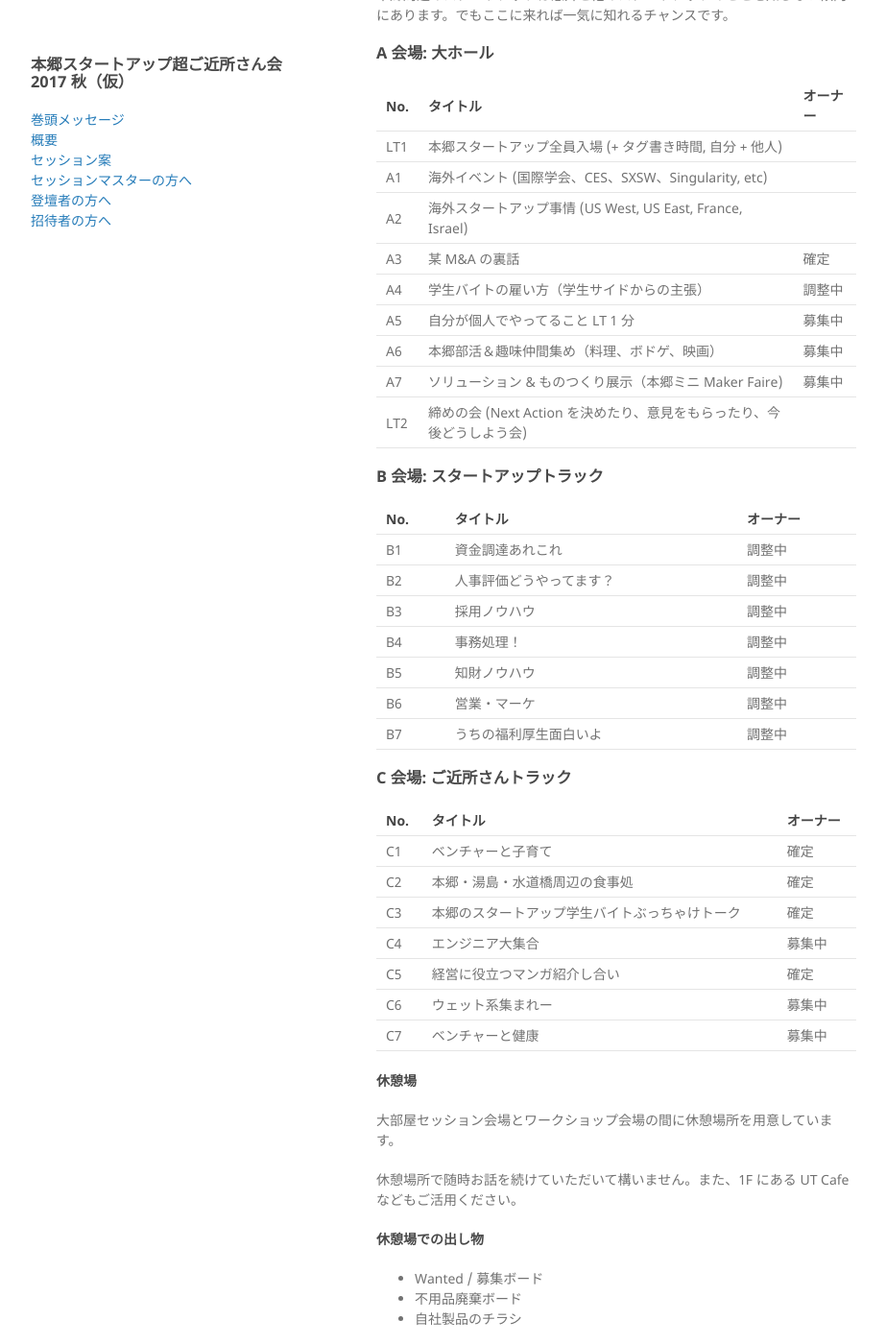
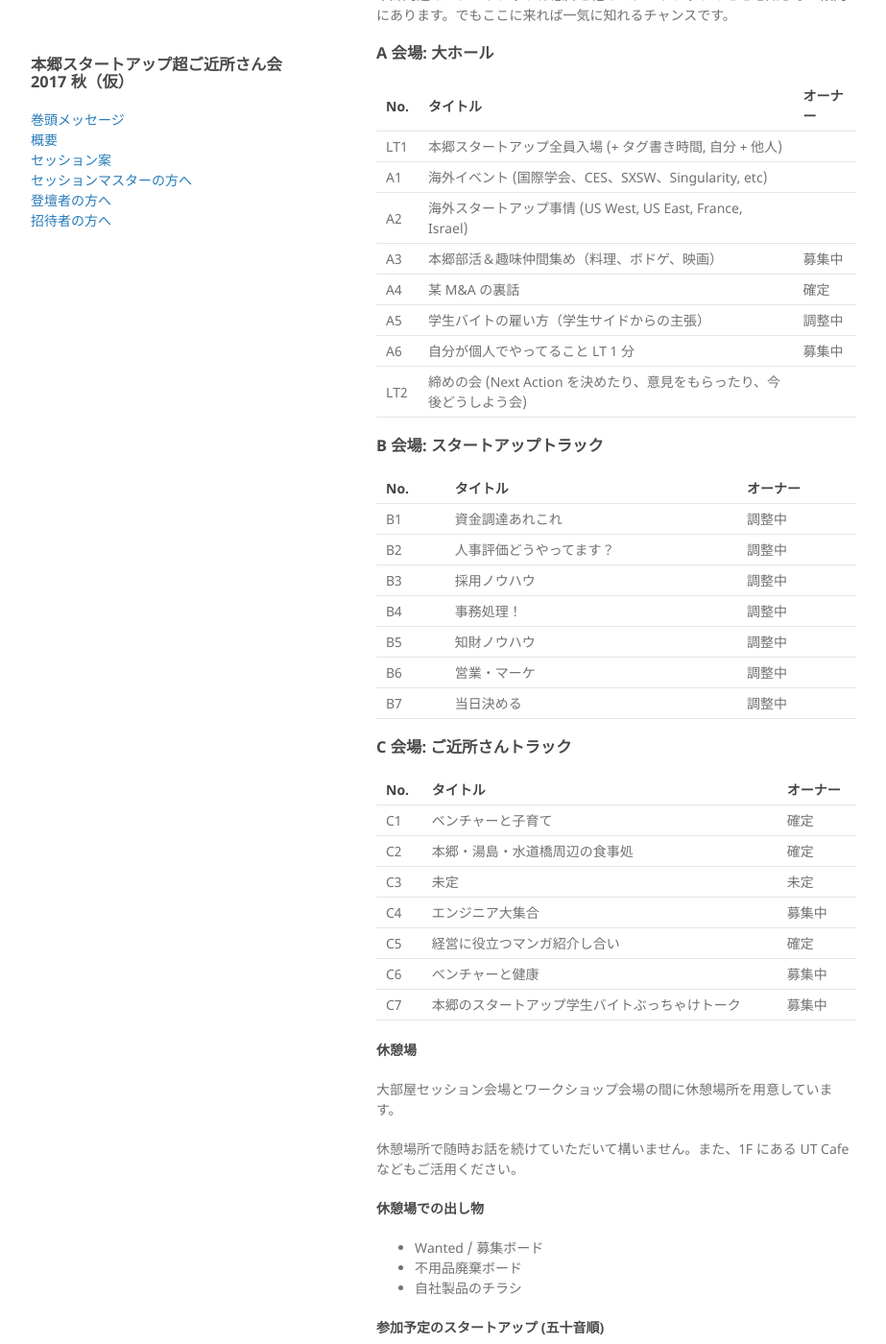
Before and after one commit to hongotechstartup/hongotechstartup.github.io, a Jekyll site: the page built from index.md, in a window 1280 px wide and 1400 px high, scrolled down 2763 px. Shown: the whole window at 96% size, without its empty margins (178-1101 px from the left). Built offline with Jekyll 4.4.1, drawn with Linux system fonts in a browser that asks for light colours; our own code applies the rules of GitHub Pages for plain Markdown files.

Commit message:
time schedule changed

```diff
--- a/index.md
+++ b/index.md
@@ -115,11 +115,10 @@
 | LT1 | 本郷スタートアップ全員入場 (+ タグ書き時間, 自分 + 他人) |  |
 | A1 | 海外イベント (国際学会、CES、SXSW、Singularity, etc) |  |
 | A2 | 海外スタートアップ事情 (US West, US East, France, Israel) |  |
-| A3 | 某 M&A の裏話 | 確定 |
-| A4 | 学生バイトの雇い方（学生サイドからの主張） | 調整中 |
-| A5 | 自分が個人でやってること LT 1 分 | 募集中 |
-| A6 | 本郷部活＆趣味仲間集め（料理、ボドゲ、映画） | 募集中 |
-| A7 | ソリューション & ものつくり展示（本郷ミニ Maker Faire) | 募集中 |
+| A3 | 本郷部活＆趣味仲間集め（料理、ボドゲ、映画） | 募集中 |
+| A4 | 某 M&A の裏話 | 確定 |
+| A5 | 学生バイトの雇い方（学生サイドからの主張） | 調整中 |
+| A6 | 自分が個人でやってること LT 1 分 | 募集中 |
 | LT2 | 締めの会 (Next Action を決めたり、意見をもらったり、今後どうしよう会) |  |
 
 ### B 会場: スタートアップトラック
@@ -132,7 +131,7 @@
 | B4 | 事務処理！ | 調整中 |
 | B5 | 知財ノウハウ | 調整中 |
 | B6 | 営業・マーケ | 調整中 |
-| B7 | うちの福利厚生面白いよ | 調整中 |
+| B7 | 当日決める | 調整中 |
 
 ### C 会場: ご近所さんトラック
 
@@ -140,11 +139,11 @@
 | ------ | ------ | ------ |
 | C1 | ベンチャーと子育て | 確定 |
 | C2 | 本郷・湯島・水道橋周辺の食事処 | 確定 |
-| C3 | 本郷のスタートアップ学生バイトぶっちゃけトーク | 確定 |
+| C3 | 未定 | 未定 |
 | C4 | エンジニア大集合 | 募集中 |
 | C5 | 経営に役立つマンガ紹介し合い | 確定 |
-| C6 | ウェット系集まれー | 募集中 |
-| C7 | ベンチャーと健康 | 募集中 |
+| C6 | ベンチャーと健康 | 募集中 |
+| C7 | 本郷のスタートアップ学生バイトぶっちゃけトーク  | 募集中 |
 
 #### 休憩場
 
```
